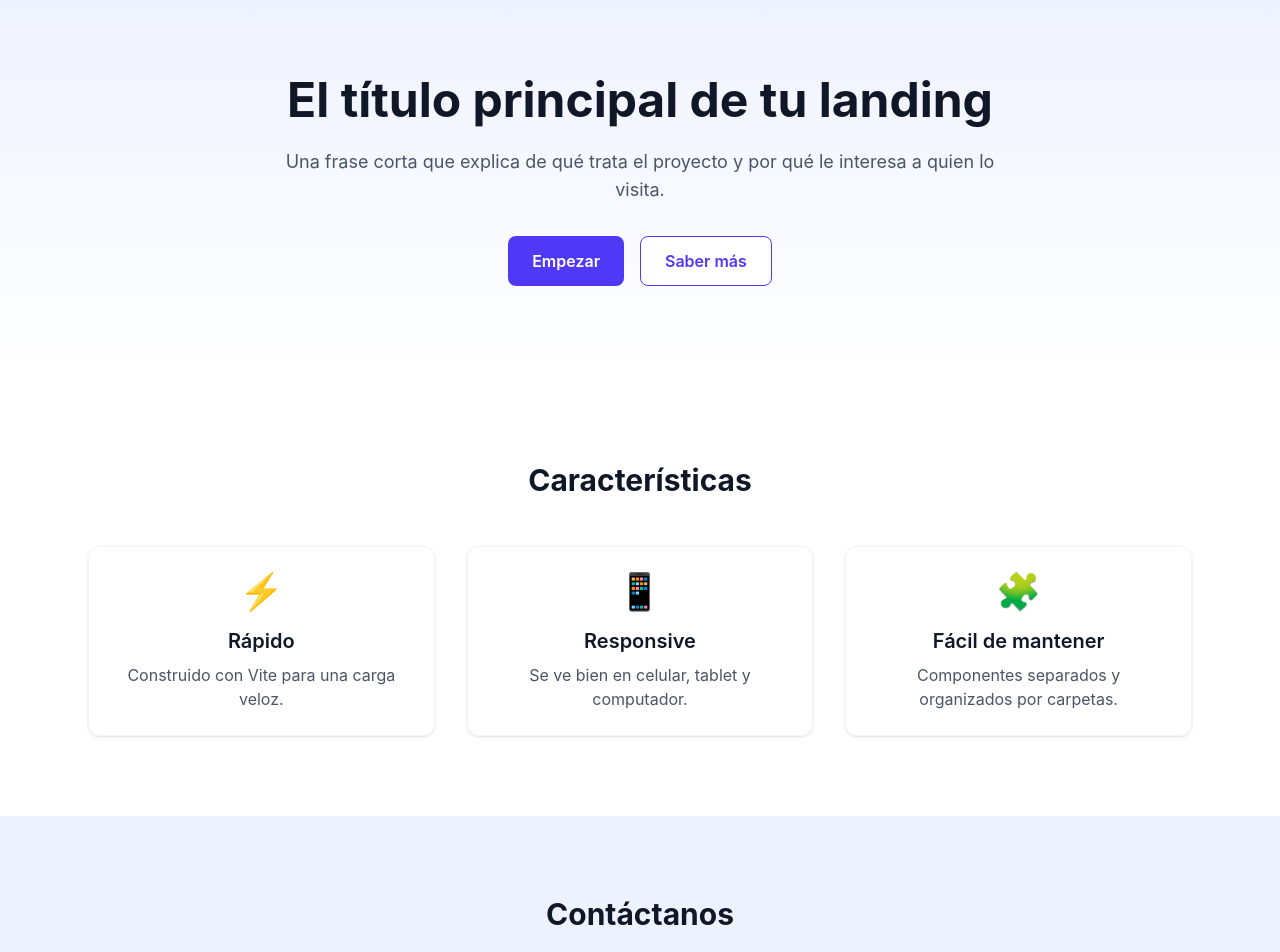
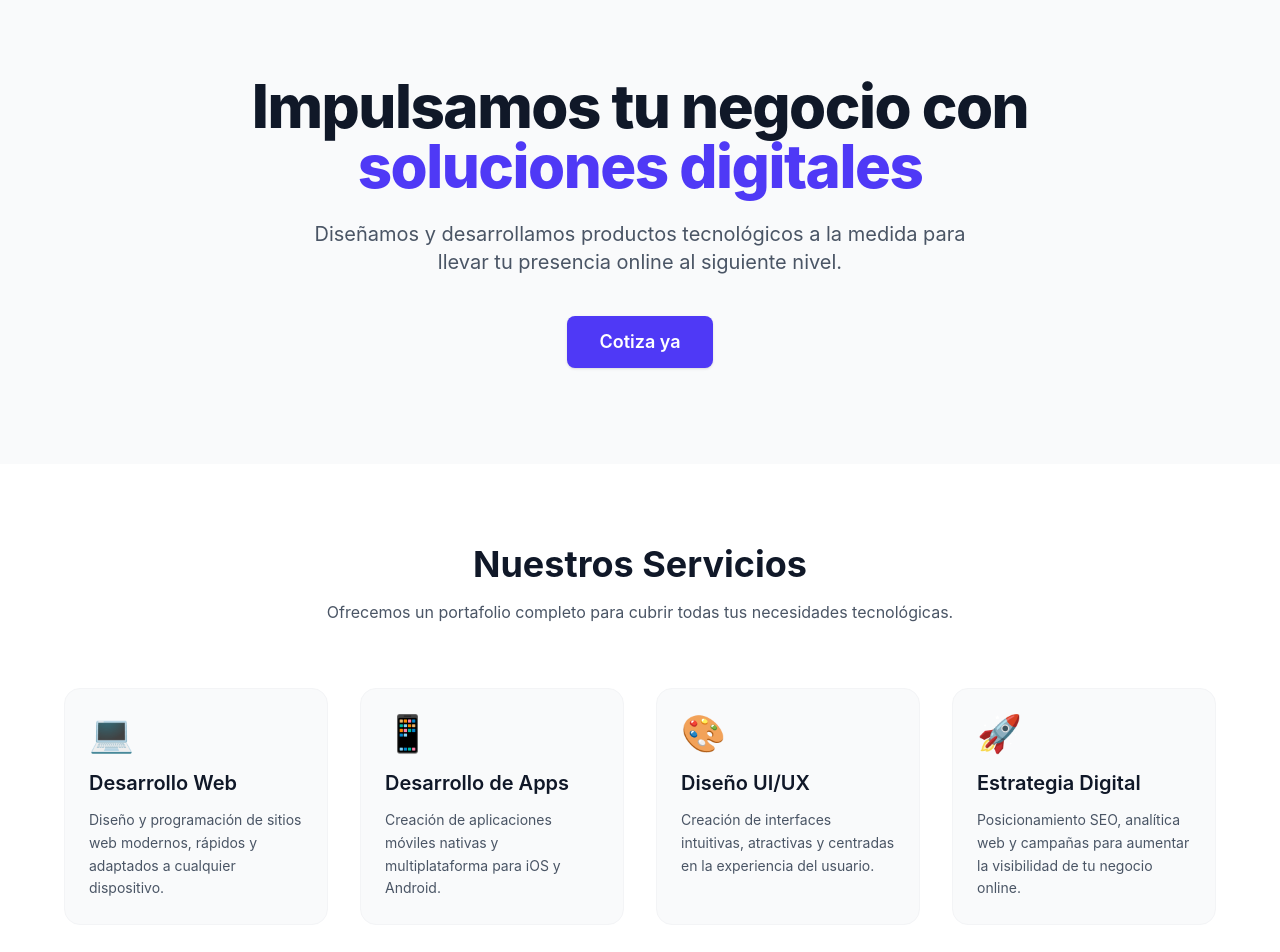
Before and after one commit to Marcos-Argel/Landing-Page, a React (Vite) app: page / in a window 1280 px wide. Shown: the part 100-1052 px from the top of the page. Built offline with nearby package versions, Linux system fonts and the light colour scheme.

Commit message:
feat: agrega sección hero y tarjetas de servicios

```diff
--- a/src/components/sections/Hero.jsx
+++ b/src/components/sections/Hero.jsx
@@ -1,27 +1,20 @@
 import Button from "../ui/Button";
 
 // Sección principal (lo primero que ve el usuario)
-function Hero() {
+export default function Hero() {
   return (
-    <section
-      id="inicio"
-      className="bg-gradient-to-b from-indigo-50 to-white py-24"
-    >
-      <div className="max-w-3xl mx-auto px-6 text-center">
-        <h1 className="text-4xl md:text-5xl font-bold text-gray-900 mb-6">
-          El título principal de tu landing
+    <section className="bg-gray-50 py-24 px-6 text-center">
+      <div className="max-w-4xl mx-auto">
+        <h1 className="text-4xl md:text-6xl font-extrabold text-gray-900 tracking-tight mb-6">
+          Impulsamos tu negocio con <span className="text-indigo-600">soluciones digitales</span>
         </h1>
-        <p className="text-lg text-gray-600 mb-8">
-          Una frase corta que explica de qué trata el proyecto y por qué le
-          interesa a quien lo visita.
+        <p className="text-lg md:text-xl text-gray-600 mb-10 max-w-2xl mx-auto">
+          Diseñamos y desarrollamos productos tecnológicos a la medida para llevar tu presencia online al siguiente nivel.
         </p>
-        <div className="flex gap-4 justify-center">
-          <Button variant="primary">Empezar</Button>
-          <Button variant="secondary">Saber más</Button>
-        </div>
+        <button className="bg-indigo-600 text-white font-semibold py-3 px-8 rounded-lg shadow-sm hover:bg-indigo-700 transition-colors text-lg">
+          Cotiza ya
+        </button>
       </div>
     </section>
   );
 }
-
-export default Hero;
--- /dev/null
+++ b/src/components/sections/Services.jsx
@@ -0,0 +1,33 @@
+// src/components/sections/Services.jsx
+import { services } from "../../data/services";
+
+export default function Services() {
+  return (
+    <section className="py-20 px-6 bg-white">
+      <div className="max-w-6xl mx-auto">
+        <div className="text-center mb-16">
+          <h2 className="text-3xl md:text-4xl font-bold text-gray-900 mb-4">Nuestros Servicios</h2>
+          <p className="text-gray-600 max-w-2xl mx-auto">
+            Ofrecemos un portafolio completo para cubrir todas tus necesidades tecnológicas.
+          </p>
+        </div>
+
+        {/* Grid responsivo: 1 columna en celular, 2 en tablet, 4 en escritorio */}
+        <div className="grid grid-cols-1 md:grid-cols-2 lg:grid-cols-4 gap-8">
+          {services.map((service) => (
+            <div
+              key={service.id}
+              className="p-6 bg-gray-50 rounded-2xl border border-gray-100 hover:shadow-lg hover:-translate-y-1 transition-all duration-300 text-center md:text-left"
+            >
+              <div className="text-4xl mb-4">{service.icon}</div>
+              <h3 className="text-xl font-semibold text-gray-900 mb-3">{service.title}</h3>
+              <p className="text-gray-600 leading-relaxed text-sm">
+                {service.description}
+              </p>
+            </div>
+          ))}
+        </div>
+      </div>
+    </section>
+  );
+}
--- /dev/null
+++ b/src/data/services.js
@@ -0,0 +1,26 @@
+export const services = [
+  {
+    id: 1,
+    icon: "💻",
+    title: "Desarrollo Web",
+    description: "Diseño y programación de sitios web modernos, rápidos y adaptados a cualquier dispositivo."
+  },
+  {
+    id: 2,
+    icon: "📱",
+    title: "Desarrollo de Apps",
+    description: "Creación de aplicaciones móviles nativas y multiplataforma para iOS y Android."
+  },
+  {
+    id: 3,
+    icon: "🎨",
+    title: "Diseño UI/UX",
+    description: "Creación de interfaces intuitivas, atractivas y centradas en la experiencia del usuario."
+  },
+  {
+    id: 4,
+    icon: "🚀",
+    title: "Estrategia Digital",
+    description: "Posicionamiento SEO, analítica web y campañas para aumentar la visibilidad de tu negocio online."
+  }
+];
--- a/src/pages/Home.jsx
+++ b/src/pages/Home.jsx
@@ -3,6 +3,7 @@ import Footer from "../components/layout/Footer";
 import Hero from "../components/sections/Hero";
 import Features from "../components/sections/Features";
 import Contact from "../components/sections/Contact";
+import Services from "../components/sections/Services";
 
 // Página principal: junta todas las secciones en orden
 function Home() {
@@ -11,6 +12,7 @@ function Home() {
       <Navbar />
       <main>
         <Hero />
+        <Services />
         <Features />
         <Contact />
       </main>
```
Also changed, not shown: 1 other file (tests, documents, lock files or other folders).
